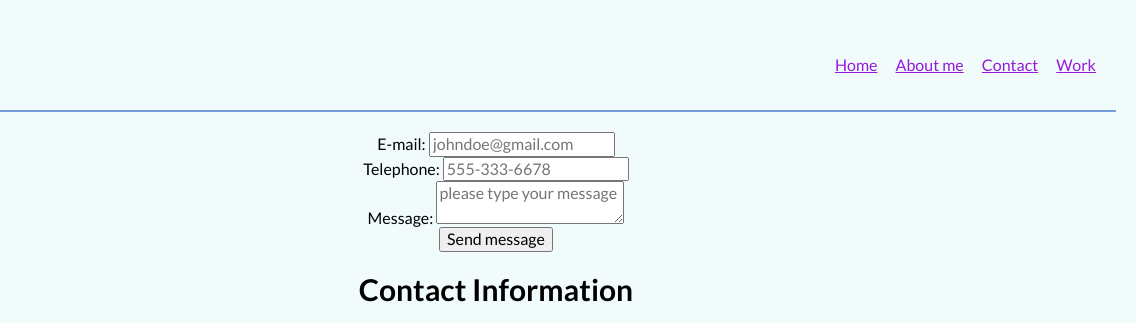
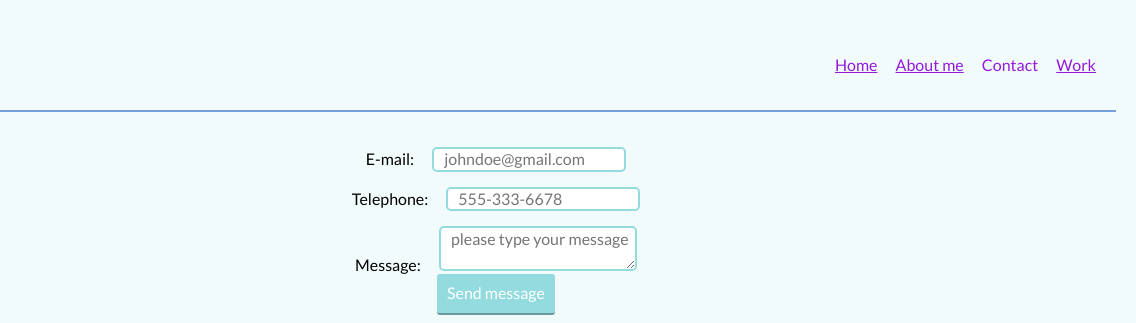
Before and after one commit to coleaiseosa/portfolio-website, a plain HTML site: page contact.html in a window 1280 px wide. Shown: the top 323 px of the page, 144-1280 px from the left. Drawn offline with Linux system fonts and the light colour scheme.

Commit message:
Centered the contact.html file

```diff
--- a/contact.html
+++ b/contact.html
@@ -7,7 +7,7 @@
   <link rel="shortcut icon" href="./img/favicon-32x32.png">
   <link rel="stylesheet" type="text/css" href="css/normalize.css">
     <link href="https://fonts.googleapis.com/css2?family=Lato:wght@400;700&display=swap" rel="stylesheet">
-  <link rel="stylesheet" type="text/css" href="css/styles.css">
+  <link rel="stylesheet" type="text/css" href="css/style.production.css">
 </head>
 <body>
   <header class="page-header">
@@ -15,13 +15,13 @@
       <nav class="main-navigation page-header__item">
         <ul role="menubar" class="navigation-list"> <!-- role is an aria attribute -->
           <li role="presentation"> <!-- when the role is set to presentation the screen reader will not read this as this is not an important information for the user -->
-            <a href="index.html" role="menuitem" class="navigation-list__item navigation-list__item--active">Home</a> <!-- menuitem indicates that this link is an item of the main menubar -->
+            <a href="index.html" role="menuitem" class="navigation-list__item">Home</a> <!-- menuitem indicates that this link is an item of the main menubar -->
           </li>
           <li role="presentation">
             <a href="about.html" role="menuitem" class="navigation-list__item">About me</a>
           </li>
           <li role="presentation">
-            <a href="contact.html" role="menuitem" class="navigation-list__item">Contact</a>
+            <a href="contact.html" role="menuitem" class="navigation-list__item navigation-list__item--active">Contact</a>
           </li>
           <li role="presentation">
             <a href="work.html" role="menuitem" class="navigation-list__item">Work</a>
@@ -32,17 +32,17 @@
 
   <div class="portfolio-contact">
     <div class="portfolio-contact__form">
-      <form class="" method="post" id="contact-form">
+      <form class="" method="get" onsubmit="alert('Thanks for Contacting')" id="contact-form"> <!--<form class="" method="post" id="contact-form">-->
         <label class="standard-label" for="contact-email"> E-mail: </label>
-        <input type="email" id="contact-email" placeholder="johndoe@gmail.com" required> <br>
+        <input type="email" id="contact-email" class="portfolio-contact__form--input" placeholder="johndoe@gmail.com" required> <br>
 
         <label class="standard-label" for="contact-telephone"> Telephone: </label>
-        <input type="tel" id="contact-telephone" placeholder="555-333-6678" required> <br> <!--pattern="\d{3}[\-]\d{3}[\-]\d{4}" immediately after the type ="tel" the pattern attribute for phone numbers is not adequate for international numbers-->
+        <input type="tel" id="contact-telephone" class="portfolio-contact__form--input" placeholder="555-333-6678" required> <br> <!--pattern="\d{3}[\-]\d{3}[\-]\d{4}" immediately after the type ="tel" the pattern attribute for phone numbers is not adequate for international numbers-->
 
         <label class="standard-label" for="contact-message"> Message: </label>
-        <textarea maxlength="240" id="contact-message" placeholder="please type your message" required></textarea> <br>
+        <textarea maxlength="240" id="contact-message" class="portfolio-contact__form--input" placeholder="please type your message" required></textarea> <br>
 
-        <input type="submit" value="Send message">
+        <input type="submit" class="button" value="Send message">
       </form>
     </div>
 
--- a/css/style.production.css
+++ b/css/style.production.css
@@ -32,7 +32,7 @@ button {
   display: inline-block;
   font-family: inherit;
   font-size: 16px;
-  background-color: #357b70;
+  background-color: #94dbe0;
   color: #fff;
   text-decoration: none;
   padding: 10px;
@@ -47,7 +47,7 @@ button {
   display: inline-block;
   font-family: inherit;
   font-size: 16px;
-  background-color: #357b70;
+  background-color: #94dbe0;
   color: #fff;
   text-decoration: none;
   padding: 10px;
@@ -57,9 +57,9 @@ button {
   transition: 0.2s opacity;
 }
 
-.contact-link a {
-  color: #fff;
-}
+/* .contact-link a, {
+  color: var(--primary-color-text);
+} */
 
 button:hover,
 button:focus,
@@ -74,9 +74,9 @@ button:focus,
   color: #2b2b2b;
 }
 
-/* .navigation-list__item--active {
-text-decoration: none;
-} */
+.navigation-list__item--active {
+  text-decoration: none;
+}
 
 h1 {
   font-size: 30px;
@@ -140,6 +140,11 @@ h2 {
   border-bottom: 2px solid #73a0dc;
 }
 
+.page-header > img {
+  width: 30px;
+  height: 50px;
+}
+
 .page-header__item {
   -webkit-box-flex: 0;
   -ms-flex: 0 1 100px;
@@ -171,6 +176,31 @@ h2 {
   display: inline-block;
   width: 33%;
 }
+
+.portfolio-contact {
+  -webkit-box-pack: center;
+  -ms-flex-pack: center;
+  justify-content: center;
+  text-align: center;
+  margin-top: 20px;
+}
+
+.portfolio-contact__form--input {
+  border: 2px solid #94dbe0;
+  outline: none;
+  margin-top: 15px;
+  border-radius: 5px;
+  margin-left: 15px;
+}
+
+.portfolio-contact__form input,
+textarea {
+  padding-left: 10px;
+}
+
+/* ::placeholder {
+  padding-left: 10px;
+} */
 
 @supports (display : grid) { /* this is done for newer browser models as they would read this and ignore the previous grid__item code */
   .grid {
@@ -319,6 +349,10 @@ fill: #f76414;
     -ms-grid-columns: 1fr;
     grid-template-columns: 1fr;
   }
+
+  .profile__portrait {
+    width: 50%;
+  }
 }
 
 @media all and (min-width: 501px) and (max-width: 750px) {
--- a/css/styles.css
+++ b/css/styles.css
@@ -72,9 +72,9 @@ button:focus,
   color: var(--secondary-text-color);
 }
 
-/* .navigation-list__item--active {
-text-decoration: none;
-} */
+.navigation-list__item--active {
+  text-decoration: none;
+}
 
 h1 {
   font-size: 30px;
@@ -170,6 +170,22 @@ h2 {
   margin-top: 20px;
 }
 
+.portfolio-contact__form--input {
+  border: 2px solid var(--primary-color);
+  outline: none;
+  margin-top: 15px;
+  border-radius: 5px;
+  margin-left: 15px;
+}
+
+.portfolio-contact__form input,
+textarea {
+  padding-left: 10px;
+}
+
+/* ::placeholder {
+  padding-left: 10px;
+} */
 
 @supports (display : grid) { /* this is done for newer browser models as they would read this and ignore the previous grid__item code */
   .grid {
@@ -267,6 +283,10 @@ fill: #f76414;
   .grid {
     grid-template-columns: 1fr;
   }
+
+  .profile__portrait {
+    width: 50%;
+  }
 }
 
 @media all and (min-width: 501px) and (max-width: 750px) {
```
Also changed, not shown: about.html (+4 -4 lines), index.html (+1 -1 lines), work.html (+9 -9 lines).
